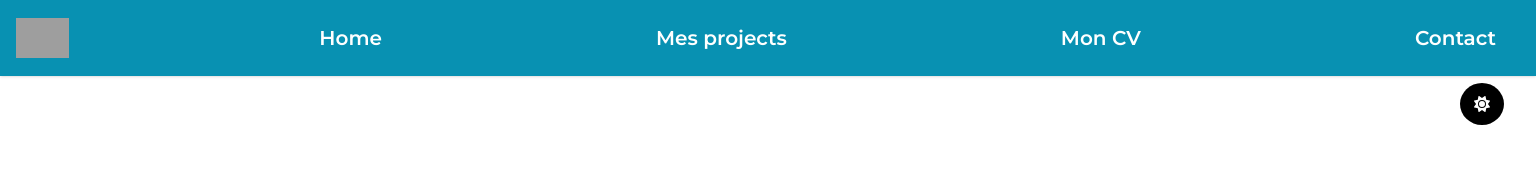
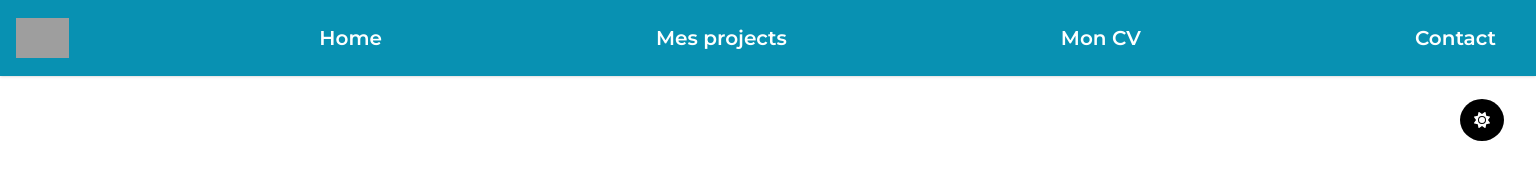
Before and after one commit to jojojuan06/portfolio--tailwin, a Vue app in the folder portfolio/: page / in a window 1536 px wide. Shown: the top 182 px of the page. Built offline with nearby package versions, Linux system fonts and the light colour scheme; grey boxes are pictures that could not be loaded.

Commit message:
change css responsiv

```diff
--- a/portfolio/src/App.vue
+++ b/portfolio/src/App.vue
@@ -27,7 +27,7 @@
       </nav>
     </div>
     </header>
-    <div class="flex justify-end items-center mr-8 pt-4 pb-4 md:pb-0">
+    <div class="flex justify-end items-center mr-8 pt-8 pb-4 md:pb-0">
       <button @click="toggleMode" class="themeLogo">
         <span  v-if="mode" style="border-radius:50%; padding: 10px 14px 10px 14px;" class="font-bold  bg-black text-white">
           <font-awesome-icon :icon="['fas', 'sun']"/></span>
--- a/portfolio/src/views/MonCvView.vue
+++ b/portfolio/src/views/MonCvView.vue
@@ -1,5 +1,5 @@
 <template>
-    <div  class=" md:h-screen flex flex-col relative justify-start border--img">
+    <div  class=" md:h-screen flex flex-col relative justify-center border--img">
         <div class="flex justify-center items-center" >
             <img src="../assets/images/img--cv.png" class="duration-500 cv--img w-[8rem] border-solid border-[1px] border-black rounded-full" alt="">
         </div>
@@ -87,7 +87,7 @@ export default {
         background:black;
         height: 2px;
         left: 160px;
-        top: 85px;
+        top: 238px;
         animation: img-border ease-in-out .9s forwards;
     }
     .border--img:after {
@@ -96,7 +96,7 @@ export default {
         background: black;
         height: 2px;
         right: 160px;
-        top: 85px;
+        top: 238px;
         animation: img-border ease-in-out .9s forwards;
     }
     @keyframes img-border {
```
